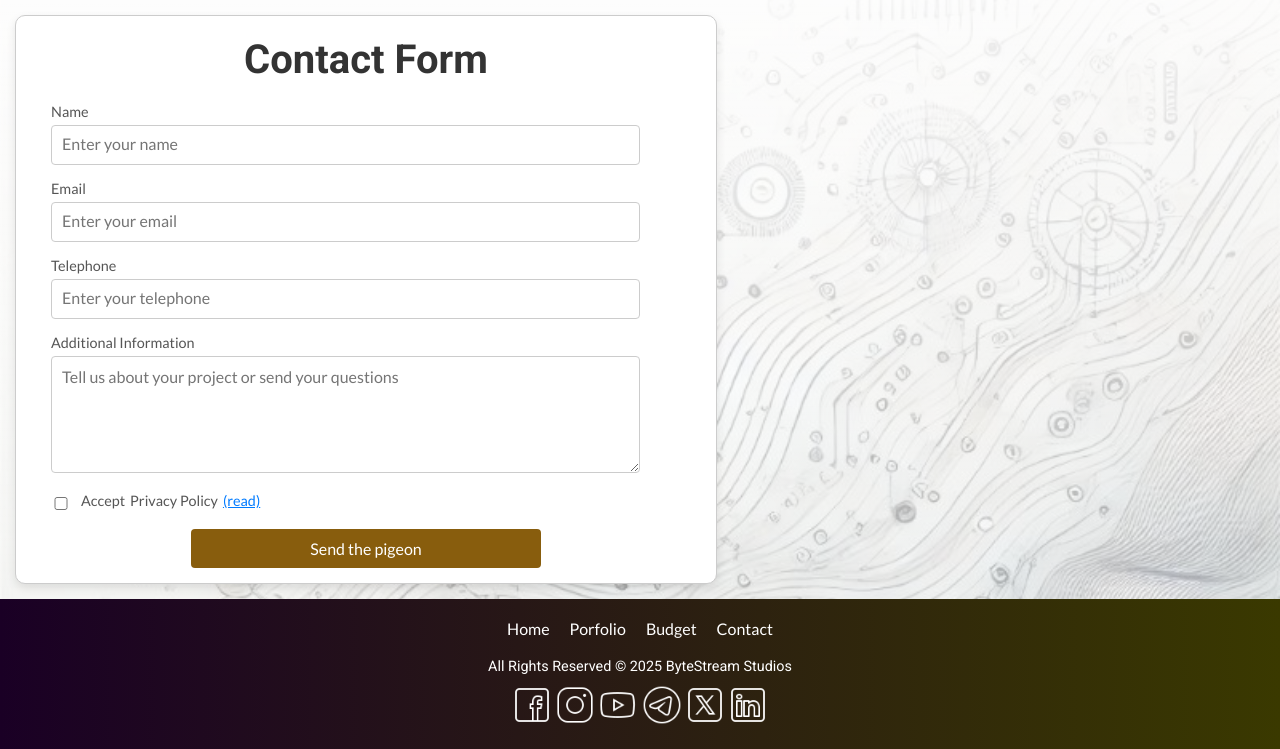
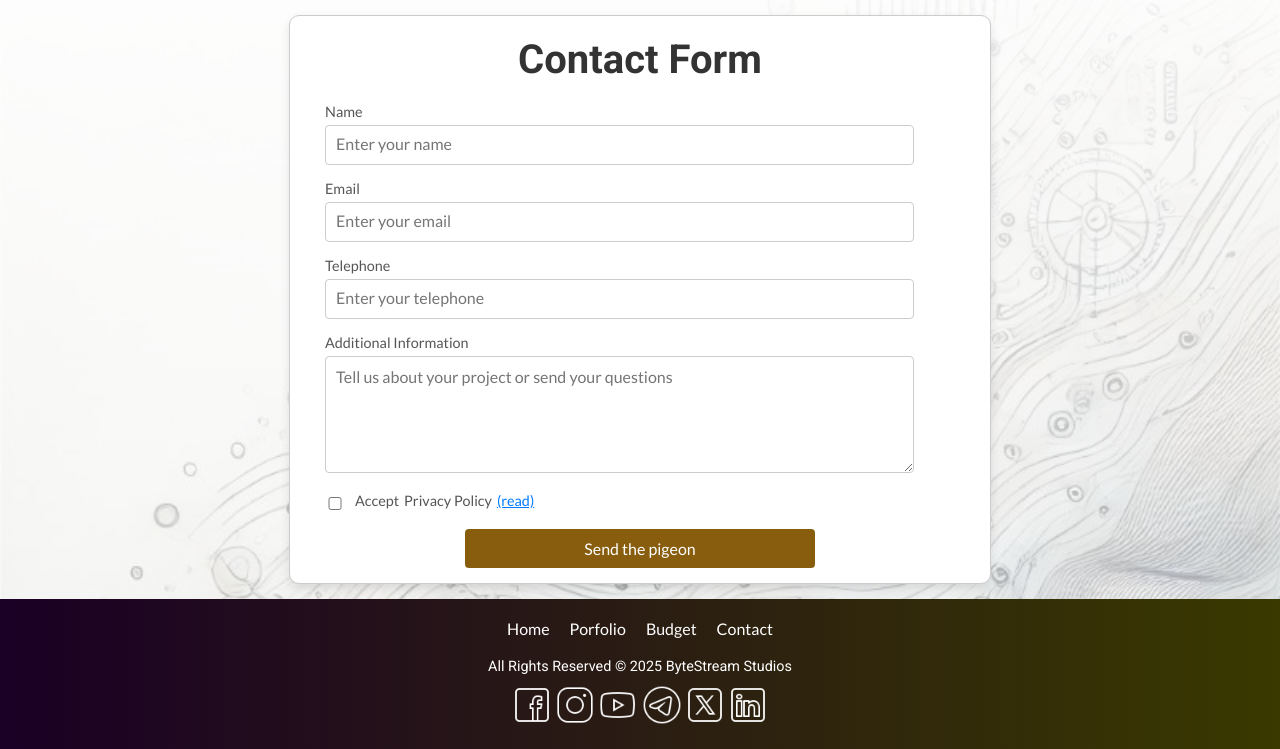
Before and after one commit to Gen639/Gen639.github.io, a PHP site: page /views/presupuesto.html in a window 1280 px wide. Shown: the part 130-879 px from the top of the page. Run offline with PHP 8.4, Linux system fonts and the light colour scheme; some web fonts are replaced.

Commit message:
Budget page main div centered

```diff
--- a/css/presupuesto.css
+++ b/css/presupuesto.css
@@ -174,18 +174,20 @@
   text-align: center;
 }
 
+div:has(.form-container) {
+  display: flex;
+  justify-content: center;
+}
+
 .form-container {
   display: flex;
   flex-direction: column;
   align-items: center;
   justify-content: center;
   width: 100%;
-
   max-width: 700px;
   margin: 15px;
-
   background: #ffffff;
-
   border: 1px solid #ccc;
   border-radius: 10px;
   box-shadow: 0 4px 10px rgba(0, 0, 0, 0.1);
```
